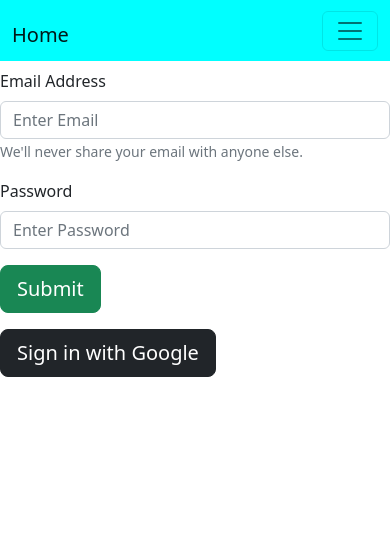
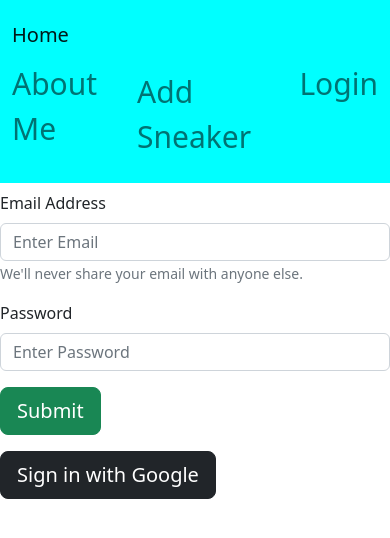
Before and after one commit to ilanvaks/lacetalk-web, a React (Create React App) app: page /Signup in a window 390 px wide. Shown: the top 538 px of the page. Built offline with nearby package versions, Linux system fonts and the light colour scheme; no server answers.

Commit message:
some-CSS

```diff
--- a/package.json
+++ b/package.json
@@ -17,6 +17,7 @@
     "react-icons": "^4.8.0",
     "react-router-dom": "^6.11.1",
     "react-scripts": "5.0.1",
+    "sass": "^1.62.1",
     "web-vitals": "^2.1.4"
   },
   "scripts": {
--- a/src/components/Footer/Footer.jsx
+++ b/src/components/Footer/Footer.jsx
@@ -1,7 +1,8 @@
 export default function Footer () {
 
   return (
-    <>
-    </>
+    <main>
+      Hello Footer!
+    </main>
   )
 }
--- a/src/components/NavMenu/NavMenu.jsx
+++ b/src/components/NavMenu/NavMenu.jsx
@@ -1,5 +1,5 @@
-import { Container, Nav, Navbar, NavDropdown } from "react-bootstrap";
-import SplitButton from 'react-bootstrap/SplitButton'
+import { Container, Nav, Navbar, NavDropdown,} from "react-bootstrap";
+import SplitButton from "react-bootstrap/SplitButton";
 import { signOut } from "firebase/auth";
 import { Link } from "react-router-dom";
 import { useNavigate } from "react-router-dom";
@@ -8,27 +8,26 @@ import { getAuth } from "firebase/auth";
 import "../../styles/NavMenu.css";
 
 export default function NavMenu({ user, setUser }) {
-
   const firebaseConfig = {
     apiKey: "AIzaSyBXx4a0qXtMEOhHsqDjEOgvu_tyCtDcA9c",
     authDomain: "lacetalk-web-iv.firebaseapp.com",
     projectId: "lacetalk-web-iv",
     storageBucket: "lacetalk-web-iv.appspot.com",
     messagingSenderId: "16978065296",
-    appId: "1:16978065296:web:35f905c632c7d903dda515"
+    appId: "1:16978065296:web:35f905c632c7d903dda515",
   };
 
-  const navigate = useNavigate()
+  const navigate = useNavigate();
 
   const app = initializeApp(firebaseConfig);
 
-  const auth = getAuth(app)
+  const auth = getAuth(app);
 
   const handleLogout = () => {
     signOut(auth)
       .then(() => {
-        setUser(false)
-        navigate("/")
+        setUser(false);
+        navigate("/");
       })
       .catch((error) => {
         console.error(error);
@@ -41,10 +40,8 @@ export default function NavMenu({ user, setUser }) {
         <div className="brand-container">
           <Navbar.Brand href="/">Home</Navbar.Brand>
         </div>
-        <Navbar.Toggle aria-controls="basic-navbar-nav"/>
-        <Navbar.Collapse>
           <Nav>
-            <div>
+            <div className="aal-container">
               <Nav.Item>
                 <div className="AboutMe-container">
                   <Nav.Link as={Link} to="/AboutMe" className="nav-link">
@@ -53,11 +50,12 @@ export default function NavMenu({ user, setUser }) {
                 </div>
               </Nav.Item>
               <Nav.Link id="basic-nav-dropdown">
-              {!user
-              ?   <Nav.Link as={Link} to="/">
+                {!user ?
+                  <Nav.Link as={Link} to="/Login">
                     Add Sneaker
                   </Nav.Link>
-              :  <Nav.Link as={Link} to="/AddSneaker">
+                 :
+                  <Nav.Link as={Link} to="/AddSneaker">
                     Add Sneaker
                   </Nav.Link>
                 }
@@ -68,7 +66,6 @@ export default function NavMenu({ user, setUser }) {
                     <Nav.Link as={Link} to="/Login" className="nav-link">
                       Login
                     </Nav.Link>
-
                   </div>
                 </Nav.Item>
                :
@@ -76,15 +73,16 @@ export default function NavMenu({ user, setUser }) {
                   <Nav.Item>
                     <div className="diplayname-container">
                       {user.displayName}
-
                     </div>
                   </Nav.Item>
-              <Nav.Link as={Link} onClick={handleLogout}>Logout</Nav.Link>
+                  <Nav.Link as={Link} onClick={handleLogout}>
+                    Logout
+                  </Nav.Link>
                 </>
               }
             </div>
           </Nav>
-          </Navbar.Collapse>
+
         {/* <img
           src="../../../images/shoe360.gif"
           width="180"
--- a/src/scenes/Home-bk.jsx
+++ b/src/scenes/Home-bk.jsx
@@ -44,7 +44,7 @@ export default function Home({ sneakers, setSneakers }) {
                     <h2>{element.about}</h2> */}
                   </div>
 
-                  <Modal show={showModal} onHide={handleModalClose}>
+                  <Modal show={showModal} onHide={handleModalClose} className='modal-container'>
         <Modal.Header closeButton>
           <Modal.Title>Sneaker Details</Modal.Title>
         </Modal.Header>
--- a/src/scenes/Home.jsx
+++ b/src/scenes/Home.jsx
@@ -5,6 +5,7 @@ import DeleteSneaker from "./DeleteSneaker";
 import UpdateSneakers from "./UpdateSneakers.jsx";
 import UpdateVote from "./UpdateVote.jsx"
 import Spinner from "react-bootstrap/Spinner";
+import Footer from "../components/Footer/Footer";
 import "../styles/Home.css";
 
 export default function Home({ sneakers, setSneakers }) {
@@ -98,6 +99,7 @@ export default function Home({ sneakers, setSneakers }) {
 
         </Modal>
       )}
+      <Footer/>
     </>
   );
 }
--- a/src/styles/Home.css
+++ b/src/styles/Home.css
@@ -41,3 +41,32 @@
   backdrop-filter: blur(3px);
   -webkit-backdrop-filter: blur(3px);
 }
+
+* {
+  box-sizing: border-box;
+}
+
+.singledKick-Card {
+  overflow: hidden;
+}
+
+.button-effect .sneakers-picture{
+  display: block;
+  transform: scale(1.0);
+  transition: transform 0.73s ease-in-out;
+  z-index: 1;
+}
+
+.button-effect:hover .sneakers-picture {
+  transform: scale(1.10);
+  filter: drop-shadow(0 0 10px rgba(0, 5, 9, 0.319));
+}
+
+/* Disable hover effects on mobile */
+@media (max-width: 768px) {
+  .button-effect:hover
+  {
+      transform: scale(1.0);
+      filter: none;
+  }
+}
--- a/src/styles/NavMenu.css
+++ b/src/styles/NavMenu.css
@@ -1,3 +1,8 @@
+
+.aal-container{
+  display: flex;
+  justify-content: flex-end;
+}
 
 .custom-navbar .nav-link {
   font-size: 30px; /* Adjust the font size as desired */
```
Also changed, not shown: 1 other file (tests, documents, lock files or other folders). Lines whose indentation alone changed are shown as unchanged.
